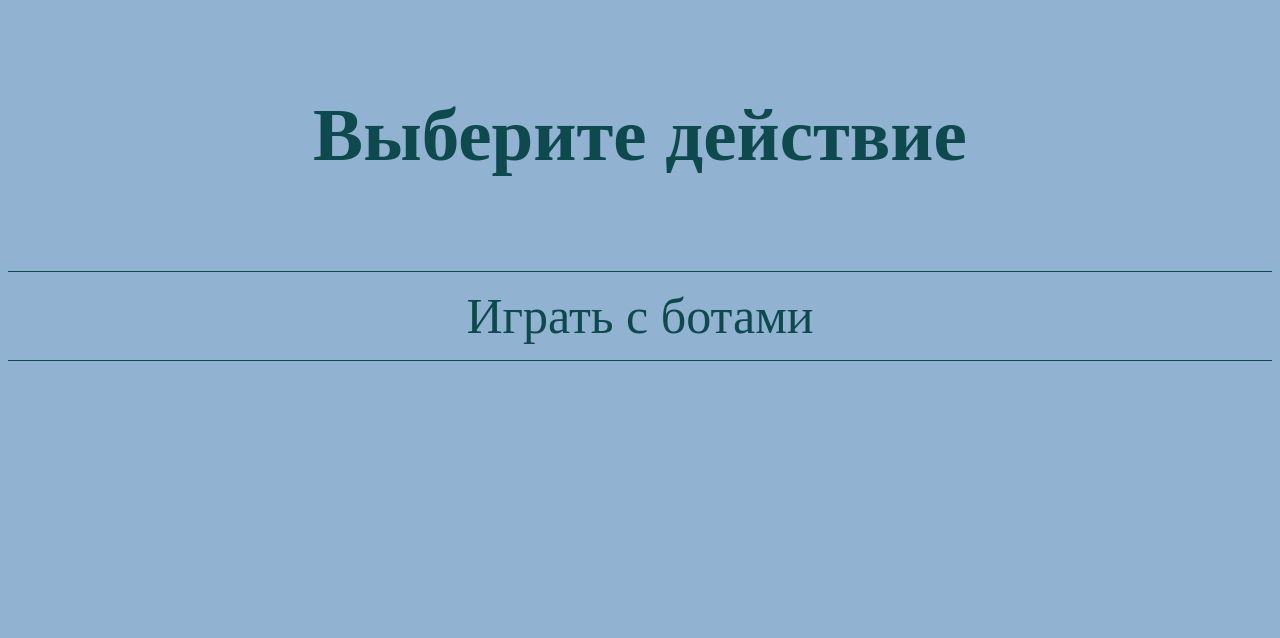
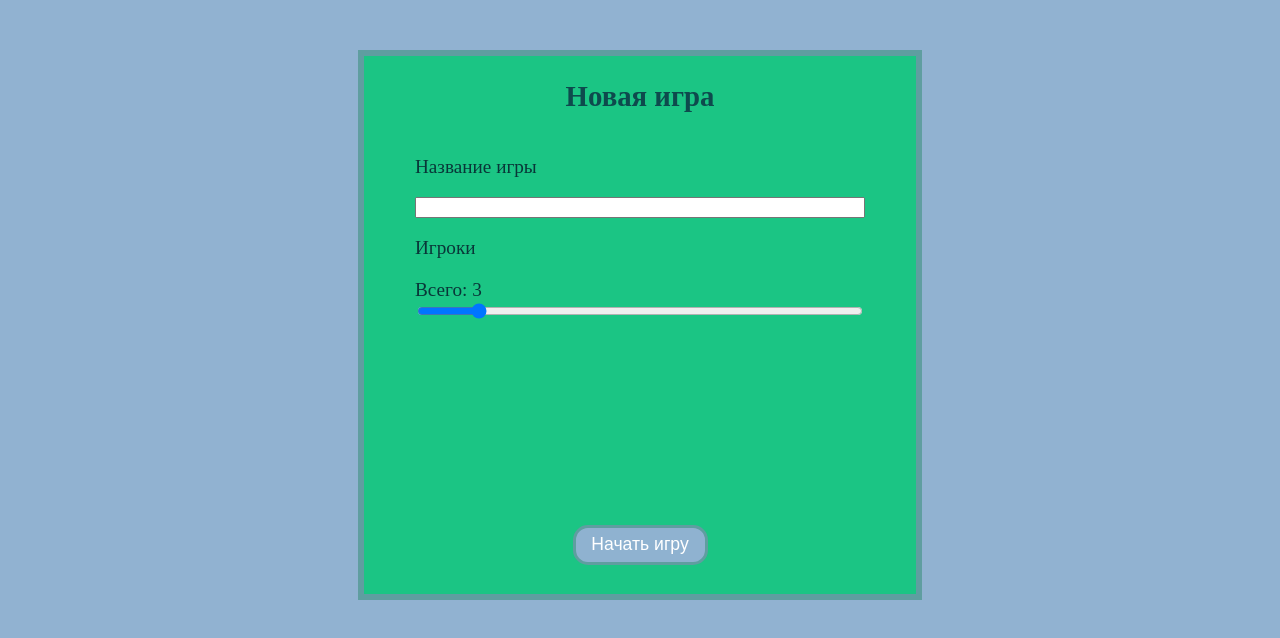
Before and after one commit to korytsa/sigame, a website with bundled scripts: page dist/index.html in a window 1280 px wide. Built offline with nearby package versions, Linux system fonts and the light colour scheme.

Commit message:
add: third page

```diff
--- a/src/index.js
+++ b/src/index.js
@@ -3,3 +3,4 @@ import './js/bots-list.js';
 import './js/questions-list.js';
 import './js/entrance.js';
 import './js/game-selection.js';
+import './js/game-settings.js';
--- /dev/null
+++ b/src/js/game-settings.js
@@ -0,0 +1,20 @@
+const pageThree = `
+<div class="wrapper">
+<div class="game_settings">
+    <h2 class="game_settings__title">Новая игра </h2>
+    <p>Название игры</p>
+    <input type="text">
+    <p>Игроки</p>
+
+    <span class="game_settings__countTitle">Всего:
+    <span class="game_settings__countValue">3</span></span>
+    <input type="range" class="game_settings__range" min="2" max="10" value="3">
+    </div>
+    <div class="game_settings__button">
+        <button class="game_settings__btn">Начать игру</button>
+    </div>
+
+
+</div>
+`;
+document.body.innerHTML = pageThree;
--- a/src/scss/app.scss
+++ b/src/scss/app.scss
@@ -9,7 +9,7 @@ body{
     max-width: 450px;
     height: 500px;
     margin: 50px auto;
-    padding: 0% 4% 2% 4%;
+    padding: 0% 4% 3% 4%;
     border: cadetblue 6px solid;
 }
 .entrance{
@@ -72,3 +72,36 @@ body{
         background-color: rgba(14, 74, 77, 0.185);
     }
 }
+.game_settings{
+    display: flex;
+    flex-direction: column;
+    color: rgb(9, 54, 56);
+    font-size: 120%;
+
+    &__title{
+        text-align: center;
+        color: rgb(14, 74, 77);
+    }
+    &__button{
+        display: flex;
+        align-content: center;
+        justify-content: center;
+    }
+    &__btn{
+        width: 30%;
+        height: 130%;
+        background-color:rgba(145, 178, 209, 0.993);
+        border: cadetblue 3px solid;
+        border-radius: 15px;
+        outline: none;
+        color: rgb(255, 255, 255);
+        font-size: 110%;
+        text-align: center;
+        padding: 0.5%;
+    }
+    &__btn:hover{
+        cursor: pointer;
+        color: rgb(14, 74, 77);
+        background-color: rgb(223, 223, 223);
+    }
+}
```
Also changed, not shown: dist/bundle.js, dist/style.css.
